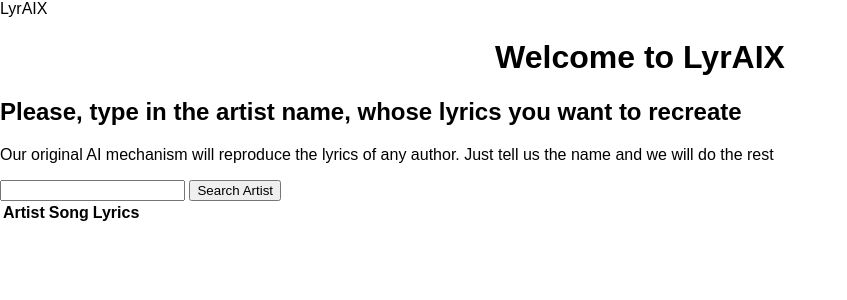
After one commit to Eugenumber1/LyrAIX, a Flask app: template templates/home.html in a window 1280 px wide. The commit adds this page. Shown: the top 300 px of the page, without its empty margins (0-847 px from the left). Run offline with Flask 2, Linux system fonts and the light colour scheme; the template is opened without the code that fills it, so the values that code supplies are empty.

Commit message:
Server successfully retrieves data from genius website and stores the artist and song lyrics in the database

```diff
--- a/instance/db_create.py
+++ b/instance/db_create.py
@@ -1,5 +1,5 @@
-from app import db
-from app import app
+from ai_app import db
+from ai_app import app
 
 with app.app_context():
     db.create_all()
--- /dev/null
+++ b/templates/home.html
@@ -0,0 +1,38 @@
+{% extends 'base.html' %}
+
+{% block head %}
+<tit>LyrAIX</tit>
+
+{% endblock %}
+
+{% block body %}
+<div class="content">
+    <h1>Welcome to LyrAIX</h1>
+    <div>
+      <h2>Please, type in the artist name, whose lyrics you want to recreate</h2>
+      <p>Our original AI mechanism will reproduce the lyrics of any author. Just tell us the name and we
+      will do the rest</p>
+    </div>
+    <form action="/" method="POST">
+        <input type="text" name="artist-search" id="artist-search">
+        <input type="submit" value="Search Artist">
+    </form>
+    <table>
+        <tr>
+            <th>Artist</th>
+            <th>Song</th>
+            <th>Lyrics</th>
+        </tr>
+        {% for song in songs %}
+            <tr>
+                <td>{{ song.artist }}</td>
+                <td>{{ song.song }}</td>
+                <td>{{ song.lyrics }}
+                </td>
+            </tr>
+        {% endfor %}
+    </table>
+
+</div>
+
+{% endblock %}
--- a/templates/index.html
+++ b/templates/index.html
@@ -27,7 +27,7 @@
     <form action="/" method="POST">
         <input type="text" name="content" id="content">
         <input type="submit" value="Add Task">
-    </form>
+    ç</form>
 </div>
 
 {% endblock %}
```
Also changed, not shown: ai_app.py (added, +53 -0 lines), helpers/webScraper.py (added, +29 -0 lines).
